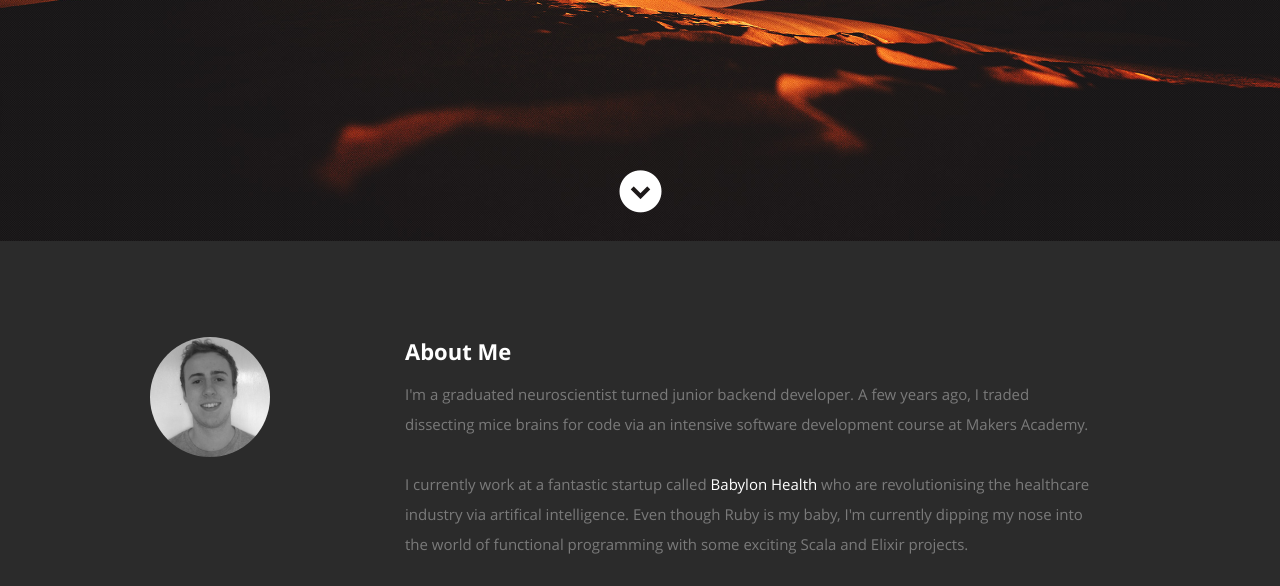
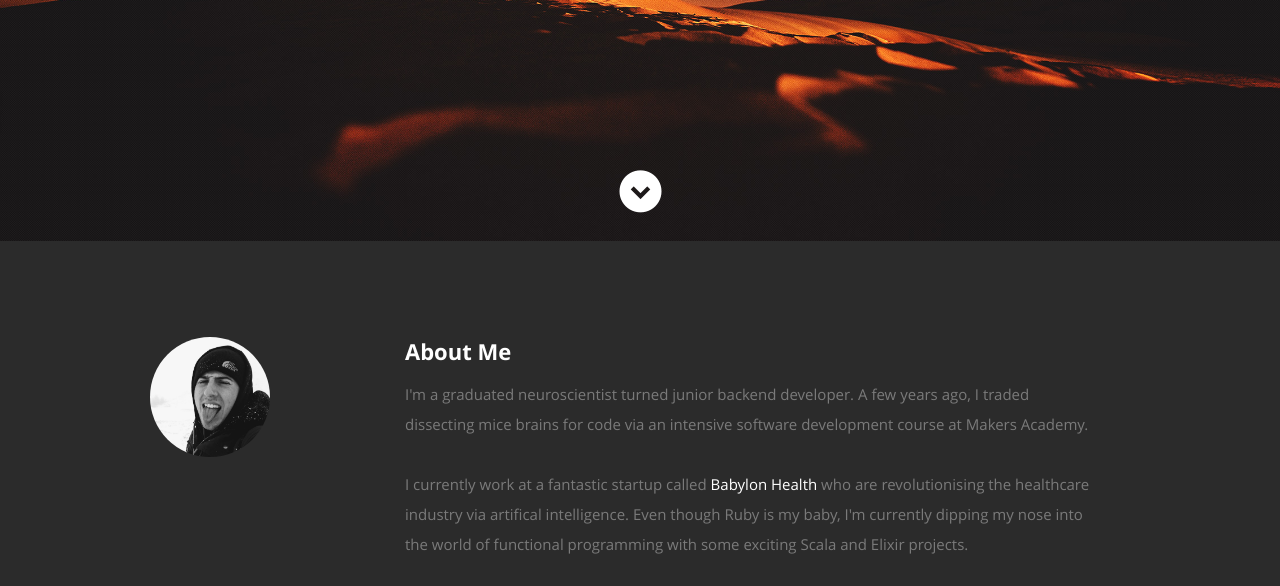
Before and after one commit to richo225/richo225.github.io, a plain HTML site: page index.html in a window 1280 px wide. Shown: the part 559-1145 px from the top of the page. Drawn offline with nearby package versions, Linux system fonts and the light colour scheme.

Commit message:
Use more handsome pic

```diff
--- a/index.html
+++ b/index.html
@@ -84,7 +84,7 @@
 
          <div class="three columns">
 
-            <img class="profile-pic"  src="images/profilepic.jpg" alt="" />
+            <img class="profile-pic"  src="images/profilepic_2.jpg" alt="" />
 
          </div>
 
```
Also changed, not shown: images/profilepic_2.jpg (added).
